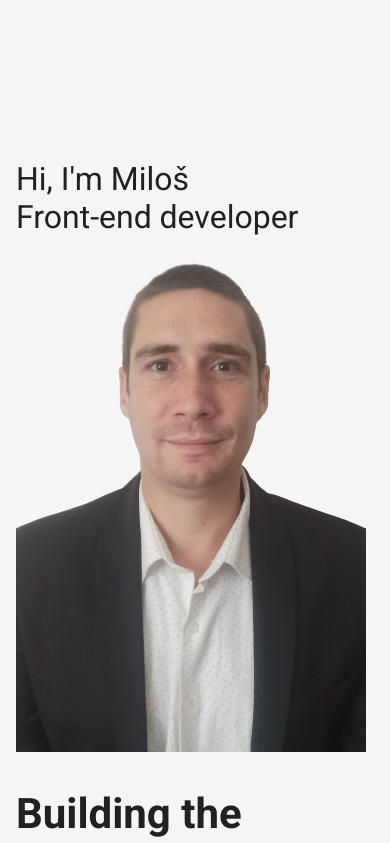
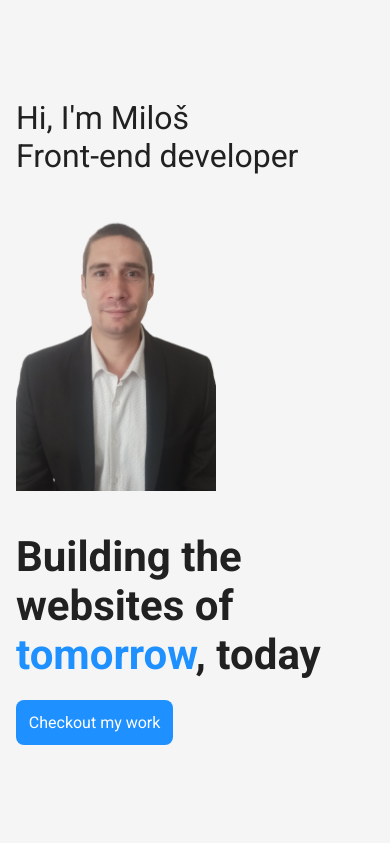
Before and after one commit to MilosIl/mines23, a React (Vite) app: page / in a window 390 px wide. Shown: the top 843 px of the page. Built offline with nearby package versions, Linux system fonts and the light colour scheme; the HTML template or start-up script is replaced by a standard one.

Commit message:
img size

```diff
--- a/index.html
+++ b/index.html
@@ -6,26 +6,22 @@
       rel="icon"
       type="image"
       media="(prefers-color-scheme: dark)"
-      href="./logo-dark.png"
-    />
+      href="./logo-dark.png" />
     <link
       rel="icon"
       type="image"
       media="(prefers-color-scheme: light)"
-      href="./logo-light.png"
-    />
+      href="./logo-light.png" />
     <meta name="viewport" content="width=device-width, initial-scale=1.0" />
 
     <link
       rel="apple-touch-icon"
       media="(prefers-color-scheme: dark)"
-      href="./logo-dark.png"
-    />
+      href="./logo-dark.png" />
     <link
       rel="apple-touch-icon"
       media="(prefers-color-scheme: light)"
-      href="./logo-light.png"
-    />
+      href="./logo-light.png" />
     <meta name="apple-mobile-web-app-capable" content="yes" />
     <meta name="apple-mobile-web-app-status-bar-style" content="black" />
     <!--social media-->
@@ -34,8 +30,7 @@
     <meta property="og:image" content="https://www.mines-dev.com/" />
     <meta
       property="og:description"
-      content="Front-end Web developer. Portfolio site to show some of my work."
-    />
+      content="Front-end Web developer. Portfolio site to show some of my work." />
     <meta property="og:site_name" content="Mines-dev" />
     <meta property="og:locale" content="en_US" />
     <meta property="og:type" content="website" />
@@ -46,27 +41,22 @@
     <meta name="twitter:title" content="Mines-dev" />
     <meta
       name="twitter:description"
-      content="Front-end Web developer. Portfolio site to show some of my work."
-    />
-    <meta name="twitter:image" content="https://www.mines-dev.com/image.jpg" />
+      content="Front-end Web developer. Portfolio site to show some of my work." />
 
     <meta name="author" content="Miloš Ilić" />
 
     <meta
       name="description"
-      content="Front-end Web developer. Portfolio site to show some of my work."
-    />
+      content="Front-end Web developer. Portfolio site to show some of my work." />
     <meta
       name="keywords"
-      content="Web Developer, front-end, developer, HTML, CSS, JavaScript, TypeScript, React, NextJs"
-    />
+      content="Web Developer, front-end, developer, HTML, CSS, JavaScript, TypeScript, React, NextJs" />
 
     <link rel="preconnect" href="https://fonts.googleapis.com" />
     <link rel="preconnect" href="https://fonts.gstatic.com" crossorigin />
     <link
       href="https://fonts.googleapis.com/css2?family=Roboto:wght@400;500;700&display=swap"
-      rel="stylesheet"
-    />
+      rel="stylesheet" />
 
     <title>Mines-dev</title>
   </head>
@@ -74,6 +64,6 @@
     <noscript>You need to enable JavaScript to run this site.</noscript>
     <div id="root"></div>
     <script type="module" src="/src/main.tsx"></script>
-    <script type="module" src="../server/src/index.ts"></script>
+<script type="module" src="../server/src/index.ts"></script>
   </body>
 </html>
--- a/src/Components/Hero/Hero.tsx
+++ b/src/Components/Hero/Hero.tsx
@@ -34,8 +34,7 @@ const Hero: React.FC = () => {
           Checkout my work
         </Link>
       </div>
-      <div className="hero-img">
-      </div>
+      <div className="hero-img"><img src={hero} alt={hero}/>      </div>
     </section>
   );
 };
--- a/src/Components/Hero/hero.css
+++ b/src/Components/Hero/hero.css
@@ -38,12 +38,6 @@
   grid-column: 2;
   justify-self: center;
   align-self: start;
-  background-image: url(../../assets/hero.png);
-  background-position: center;
-  background-repeat: no-repeat;
-  width: 350px;
-  height: 500px;
-
 }
 .hero-img img{
   aspect-ratio: 1/1
@@ -60,17 +54,13 @@
   .hero-section {
     padding: 1em;
     grid-template-columns: 1fr;
-    grid-template-rows: repeat(2, auto);
     height: 50em;
   }
-  .hero-title{
-    padding-top: 8em;
-  }
+
   .hero-img {
     grid-column: 1;
     grid-row: 2;
     justify-self: left;
-    margin-top: 0em;
   }
   .hero-highlight {
     grid-row: 3;
@@ -81,8 +71,15 @@
 @media (max-width: 425px) {
   .hero-section {
     padding: 0;
-    padding-top: 2em;
     margin-bottom: 3em;
+    align-content:center;
+  }
+  .hero-img{
+    place-items:center;
+  }
+  .hero-img img{
+    height:300px;
+    width:200px;
   }
   h1 {
     margin-block: 0.5em;
--- a/src/Components/Project/project.css
+++ b/src/Components/Project/project.css
@@ -77,3 +77,8 @@
     padding:1.5em;
   }
 }
+@media(max-width:280px){
+  .project-image img{
+    width: 15em;
+  }
+}
```
